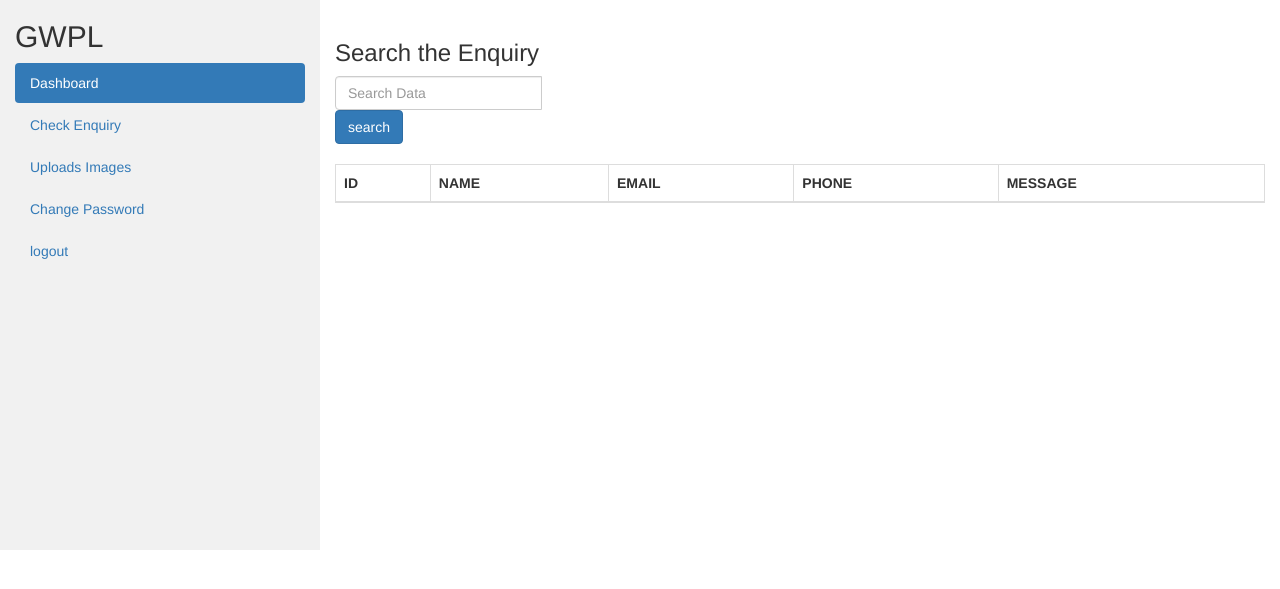
After one commit to ambuj152/logintodashboard, a PHP site: page /formsearch.php in a window 1280 px wide. The commit adds this page. Shown: the top 589 px of the page. Run offline with PHP 8.4, Linux system fonts and the light colour scheme; the visitor is signed in with stand-in values (Sample User, id 1); lists and menus that the app fills with data are empty.

Commit message:
update work

```diff
--- a/connection.php
+++ b/connection.php
@@ -13,7 +13,7 @@ if ($conn->connect_error) {
   die("Connection failed: " . $conn->connect_error);
 }
 
-echo "Connected to database successfully!";
+echo "";
 
 // Close connection (optional here, typically at the end of your script)
 
--- a/dashboard.php
+++ b/dashboard.php
@@ -60,6 +60,8 @@ if(isset($_SESSION['id']) )
       <ul class="nav nav-pills nav-stacked">
         <li class="active"><a href="dashboard.php">Dashboard</a></li>
         <li><a href="dashenquiry.php">Check Enquiry</a></li>
+        <li><a href="uploads.php">Uploads Images</a></li>
+
         <li><a href="updatepassword.php">Change Password</a></li>
        <li><a href="logout.php">logout</a></li>
 
--- a/enquiry.php
+++ b/enquiry.php
@@ -508,6 +508,9 @@ inputs.forEach((input) => {
 // }
 
          </script>
+
+
+
         <div class="contact-form">
           <span class="circle one"></span>
           <span class="circle two"></span>
--- /dev/null
+++ b/formsearch.php
@@ -0,0 +1,179 @@
+<?php
+
+session_start();
+if(isset($_SESSION['id']) )
+{
+?>
+<!DOCTYPE html>
+<html lang="en">
+<head>
+  <title>Dashboard</title>
+  <meta charset="utf-8">
+  <meta name="viewport" content="width=device-width, initial-scale=1">
+  <link rel="stylesheet" href="https://maxcdn.bootstrapcdn.com/bootstrap/3.4.1/css/bootstrap.min.css">
+  <script src="https://ajax.googleapis.com/ajax/libs/jquery/3.7.1/jquery.min.js"></script>
+  <script src="https://maxcdn.bootstrapcdn.com/bootstrap/3.4.1/js/bootstrap.min.js"></script>
+  <style>
+    /* Set height of the grid so .sidenav can be 100% (adjust as needed) */
+    .row.content {height: 550px}
+
+    /* Set gray background color and 100% height */
+    .sidenav {
+      background-color: #f1f1f1;
+      height: 100%;
+    }
+
+    /* On small screens, set height to 'auto' for the grid */
+    @media screen and (max-width: 767px) {
+      .row.content {height: auto;}
+    }
+  </style>
+</head>
+<body>
+
+<nav class="navbar navbar-inverse visible-xs">
+  <div class="container-fluid">
+    <div class="navbar-header">
+      <button type="button" class="navbar-toggle" data-toggle="collapse" data-target="#myNavbar">
+        <span class="icon-bar"></span>
+        <span class="icon-bar"></span>
+        <span class="icon-bar"></span>
+      </button>
+      <a class="navbar-brand" href="#">Logo</a>
+    </div>
+    <div class="collapse navbar-collapse" id="myNavbar">
+      <ul class="nav navbar-nav">
+        <li class="active"><a href="#">Dashboard</a></li>
+       <li><a href="updatepassword.php">Change Password</a></li>
+       <li><a href="dashenquiry.php">Check Enquiry</a></li>
+       <li><a href="logout.php">log-out</a></li>
+
+      </ul>
+    </div>
+  </div>
+</nav>
+
+<div class="container-fluid">
+  <div class="row content">
+    <div class="col-sm-3 sidenav hidden-xs">
+      <h2>GWPL</h2>
+      <ul class="nav nav-pills nav-stacked">
+        <li class="active"><a href="dashboard.php">Dashboard</a></li>
+        <li><a href="dashenquiry.php">Check Enquiry</a></li>
+        <li><a href="uploads.php">Uploads Images</a></li>
+
+        <li><a href="updatepassword.php">Change Password</a></li>
+       <li><a href="logout.php">logout</a></li>
+
+
+      </ul><br>
+    </div>
+    <br>
+
+    <div class="col-sm-9">
+
+         <div class="card-header">
+            <h3> Search the Enquiry</h3>
+
+         </div>
+        <div class="card-body">
+            <div class="row">
+                <div class="col-md-12">
+
+                        <form action="#" method="GET">
+                                <div class="input-group">
+                                        <input type="text" name="search" class="form-control" placeholder="Search Data" value="<?php if(isset($_GET['search'])) {echo $_GET['search'];}?>">
+                                        <br>
+                                       <button type="submit" class="btn btn-primary flex">search</button>
+                                </div>
+                        </form>
+                        <br>
+                </div>
+            </div>
+        </div>
+
+        <div class ="row">
+            <div class="col-md-12">
+                <div class=" card mt-4"></div>
+                <div class="card-body">
+                    <table class="table table-bordered">
+                        <thead>
+                            <tr>
+                                <th>ID</th>
+                                <th>NAME</th>
+                                <th>EMAIL</th>
+                                <th>PHONE</th>
+                                <th>MESSAGE</th>
+                            </tr>
+                        </thead>
+                            <tbody>
+                            <?php
+                    include ('connection.php');
+                    if(isset($_GET['search']))
+                    {
+                        $filtervalues= $_GET['search'];
+                        $query ="SELECT * FROM `enquiry` WHERE CONCAT(`name`,`email`,`phone`,`message`) LIKE '%$filtervalues%' ";
+                        $result = mysqli_query($conn, $query);
+
+
+                        if(mysqli_num_rows($result) > 0)
+                        {
+                            foreach($result as $row)
+                            {
+                                ?>
+                                <tr>
+                                    <td><?=$row['id']; ?></td>
+                                    <td><?=$row['name']; ?></td>
+                                    <td><?=$row['email']; ?></td>
+                                    <td><?=$row['phone']; ?></td>
+                                    <td><?=$row['message']; ?></td>
+
+                                </tr>
+                                <?php
+                            }
+                        }
+                        else
+                        {
+                            ?>
+                            <tr>
+                                <td colspan="4"> No Record Found</td>
+                            </tr>
+                            <?php
+
+                        }
+                      }
+                    ?>
+                            </tbody>
+
+
+                    </table>
+
+
+
+                </div>
+
+            </div>
+
+        </div>
+
+
+    </div>
+  </div>
+</div>
+
+</body>
+</html>
+  <?php
+
+
+
+
+
+
+}
+else{
+    echo "please login to Continue";
+    header("Location:admin.php");
+}
+
+?>
```
Also changed, not shown: dashenquiry.php (+6 -1 lines), dashleft.php (added, +67 -0 lines), gallary.php (+55 -4 lines), menu.php (added, +39 -0 lines), updatepassword.php (+8 -6 lines), uploads.php (+101 -11 lines), uploads/14.jpeg (added).
